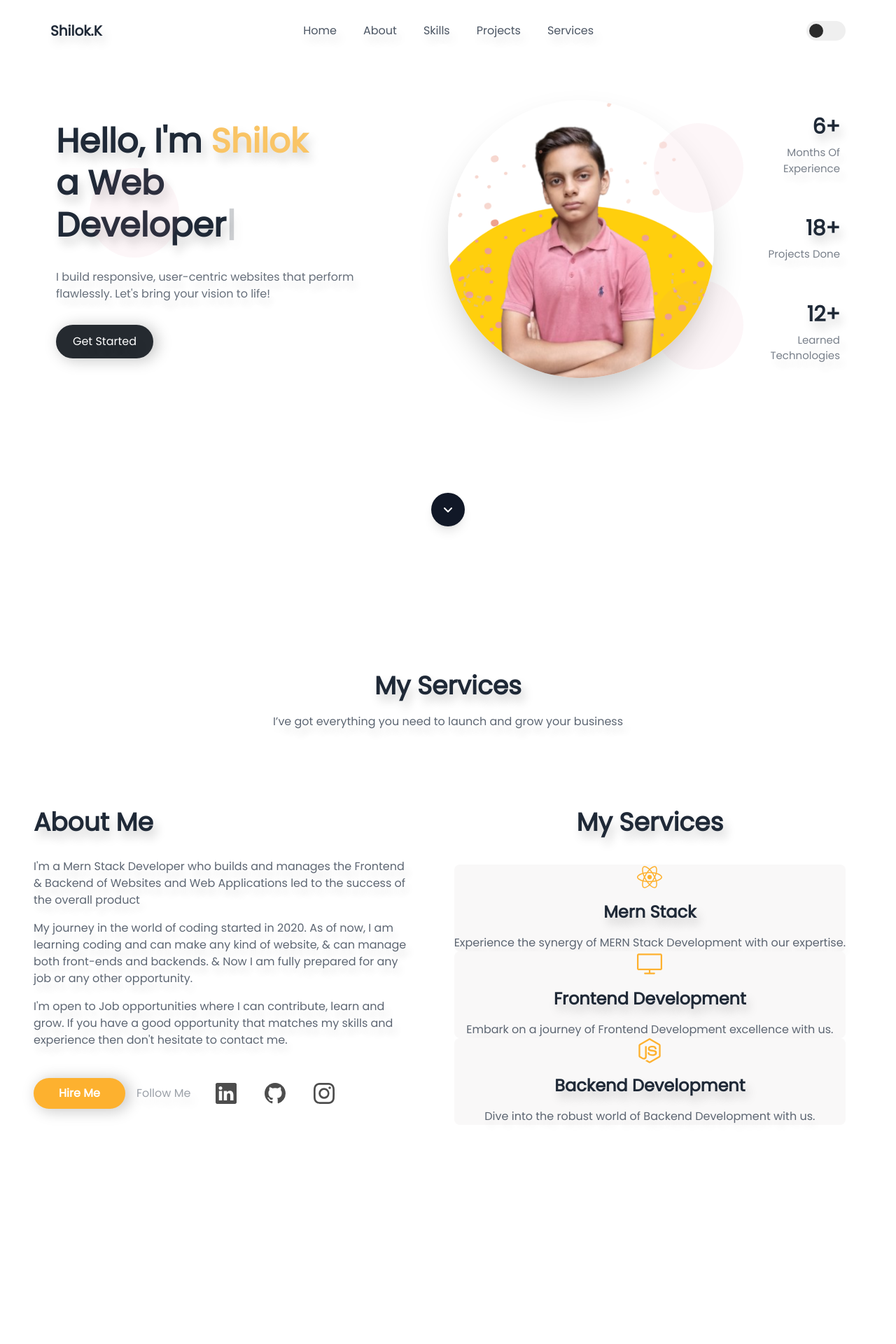
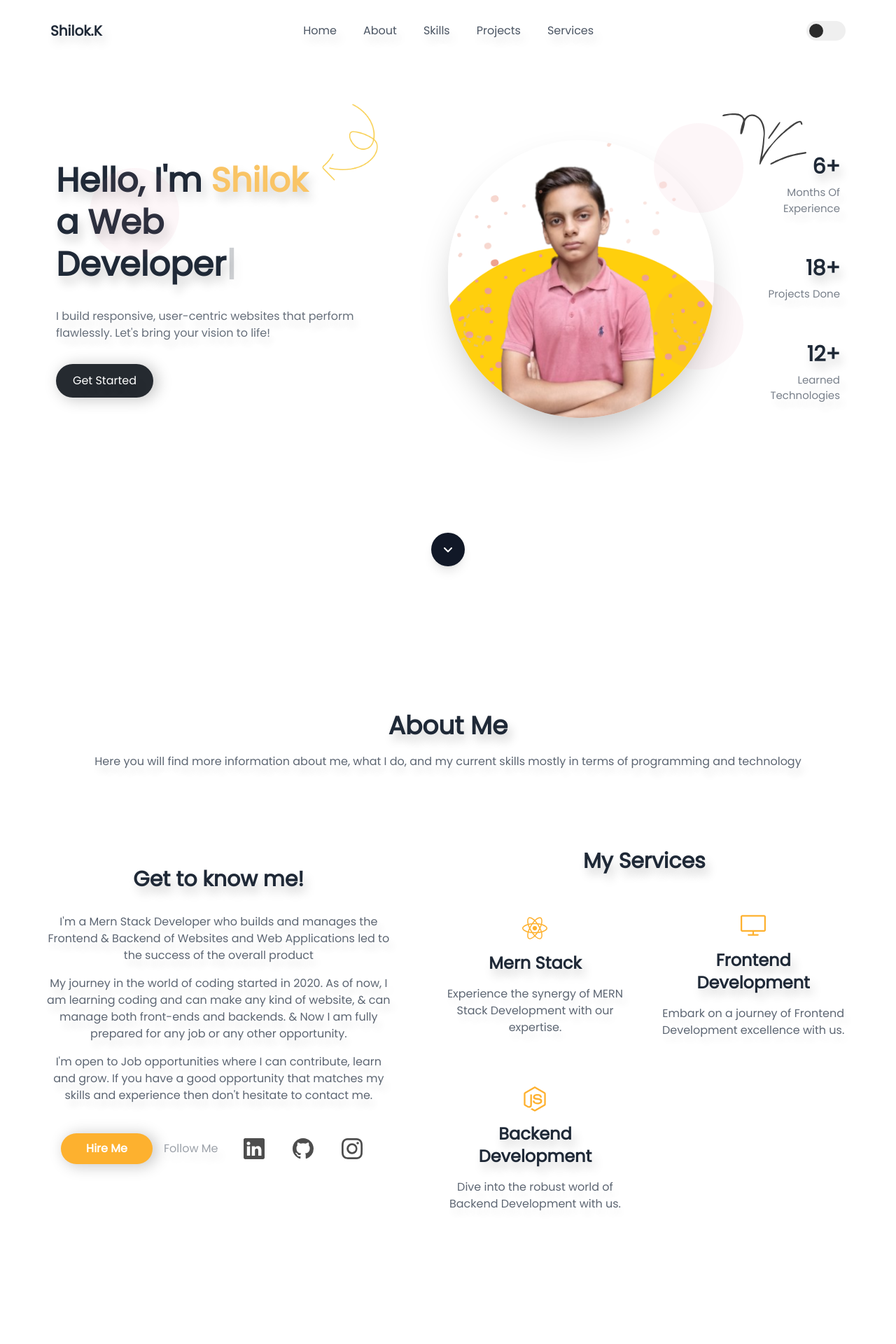
Before and after one commit to web4389/My-Portfolio, a React (Vite) app: page / in a window 1280 px wide. Shown: the top 1920 px of the page at 70% size. Built offline with nearby package versions, Linux system fonts and the light colour scheme.

Commit message:
Local Changes

```diff
--- a/src/components/AboutMeSection.jsx
+++ b/src/components/AboutMeSection.jsx
@@ -21,25 +21,24 @@ const AboutMe = ({ Colors }) => {
         viewport={{ once: true }}
       >
         <h2 className="text-4xl font-bold mb-[19px]" style={Colors.h1}>
-          My Services
+        About Me
         </h2>
-        <p className="mt-4" style={Colors.p}>
-          I’ve got everything you need to launch and grow your business
+        <p className="mt-4 max-md:px-5 md:px-12 lg:px-20" style={Colors.p}>Here you will find more information about me, what I do, and my current skills mostly in terms of programming and technology
         </p>
       </motion.div>
       {/* About Me Content */}
-      <div className=" max-lg:flex-col lg:px-12 flex lg:justify-between">
+      <div className=" max-lg:flex-col lg:px-12 flex gap-x-8 justify-center items-center lg:justify-between">
         <motion.div
           initial={{ opacity: 0, x: 70 }}
           whileInView={{ opacity: 1, x: 0 }}
           viewport={{ once: true }}
           transition={{ duration: 0.5, ease: "linear", delay: 0.5 }}
-          className="text-center lg:text-left max-sm:px-3 max-sm:w-auto max-lg:w-[65%] lg:max-w-[45%] flex flex-col justify-center gap-y-[15px] pb-16"
+          className="text-center lg:text-left max-sm:px-3 flex flex-col justify-center items-center gap-y-[15px] lg:w-[87%] pb-16"
         >
-          <h2 className="text-4xl font-bold" style={Colors.h1}>
-            About Me
+          <h2 className="text-3xl font-bold text-center" style={Colors.h1}>
+          Get to know me!
           </h2>
-          <div className="opacity-90" style={Colors.p}>
+          <div className="opacity-90 max-sm:w-auto max-lg:w-[65%] lg:max-w-[93%] text-center" style={Colors.p}>
             <p className="mt-4">
               I'm a Mern Stack Developer who builds and manages the Frontend &
               Backend of Websites and Web Applications led to the success of the
--- a/src/components/HeroSection.jsx
+++ b/src/components/HeroSection.jsx
@@ -1,7 +1,8 @@
-import React from "react";
 import "../css/heroSection.css";
 import { motion } from "framer-motion";
 import MyPic from "../images/MyPicForFirstSection.png";
+import Arrow from "../images/Arrow.png";
+import Design from "../images/Design.svg";
 import { useDarkMode } from "../components/DarkModeContext";
 import { useSpring, animated } from "react-spring";
 import { ReactTyped } from "react-typed";
@@ -23,12 +24,20 @@ const HeroSection = () => {
     <section
       className={`${
         darkMode ? "bg-[#212121] text-white" : "bg-white"
-      } max-md:py-[120px] md:py-[100px] flex justify-center items-end font-poppins_Regular`}
+      } max-md:py-[120px] md:pb-[100px] md:pt-[200px] flex justify-center items-end font-poppins_Regular`}
       id="heroSection"
-      style={{ minHeight: "80vh" }}
     >
       <div className="container mx-auto flex flex-col-reverse md:flex-row items-center max-lg:px-4 lg:px-20">
         <div className="text-center md:text-left md:w-1/2 gap-y-10 leading-[24px]">
+        <motion.img
+              initial={{ opacity: 0, scale: 0 }}
+              animate={{ opacity: 1, scale: 1 }}
+              transition={{ type: "spring", duration: 0.3, delay: 4.7 }}
+              src={Arrow}
+              alt="Arrow"
+              className="md:w-[80px] max-md:w-[50px] fixed max-md:right-[10%] md:ml-[380px] md:-mt-[80px]"
+              id="Arrow"
+            />
           <motion.h1
             initial={{ opacity: 0, x: -100 }}
             animate={{ opacity: 1, x: 0 }}
@@ -37,7 +46,7 @@ const HeroSection = () => {
               darkMode ? "text-white" : "text-gray-800"
             } min-[1000px]:pr-16 min-[1100px]:pr-20 min-[1280px]:pr-44`}
           >
-            Hello, I'm <span className="text-orange-500">Shilok</span> a Web{" "}
+            Hello, I'm <span className="text-orange-500">Shilok</span> a Web
             <div>
               <ReactTyped
                 strings={["Developer", "Tester", "Optimizer"]}
@@ -82,6 +91,15 @@ const HeroSection = () => {
               alt="Profile"
               className="rounded-full xl:w-[380px] max-xl:w-[320px]"
               id="MyPics"
+            />
+                   <motion.img
+              initial={{ opacity: 0, scale: 0 }}
+              animate={{ opacity: 1, scale: 1 }}
+              transition={{ type: "spring", duration: 0.3, delay: 4.7 }}
+              src={Design}
+              alt="Design"
+              className={`md:w-[120px] max-md:w-[80px] fixed max-md:right-[10%] mix-blend-difference ${darkMode?'!opacity-100':"!opacity-75"} md:right-[10%] max-md:-mt-[360px] md:-mt-[400px]`}
+              id="Design"
             />
             <motion.div
               initial={{ opacity: 0, x: 40 }}
--- a/src/components/Services.jsx
+++ b/src/components/Services.jsx
@@ -36,7 +36,7 @@ const Services = ({ Colors }) => {
       id="services"
       style={Colors.bg}
     >
-      <div className="container mx-auto max-md:px-4 md:px-6">
+      <div className="mx-auto max-md:px-4">
         <motion.div
           className="text-center"
           initial={{ opacity: 0, x: -100 }}
@@ -44,11 +44,11 @@ const Services = ({ Colors }) => {
           transition={{ duration: 0.5, ease: "linear" }}
           viewport={{ once: true }}
         >
-          <h2 className="text-4xl font-bold pb-10" style={Colors.h1}>
+          <h2 className="text-3xl font-bold pb-8" style={Colors.h1}>
             My Services
           </h2>
         </motion.div>
-        <div className="">
+        <div className="grid max-xl:grid-cols-1 xl:grid-cols-2 justify-center gap-y-5 items-center text-center">
           {services.map((service, index) => (
             <motion.div
               key={index}
@@ -56,11 +56,7 @@ const Services = ({ Colors }) => {
               whileInView={{ opacity: 1, x: 0 }}
               transition={{ duration: 0.3, delay: index * 0.2 }}
               viewport={{ once: true }}
-              className={`${
-                darkMode
-                  ? "hover:!bg-[#303030] bg-[#282828]"
-                  : "hover:!bg-[#fff8f2] bg-[#f9f8f8]"
-              } hover:!scale-[1.01] transition rounded-lg duration-300 text-center`}
+              className={` hover:!scale-[1.01] transition rounded-lg duration-300 text-center p-6`}
             >
               <div className="flex justify-center mb-4 text-[#feb12f] text-4xl">
                 {service.icon}
@@ -69,7 +65,7 @@ const Services = ({ Colors }) => {
                 {service.title}
               </h3>
               <a
-                className={`text-gray-500 ${
+                className={`text-gray-500 text-center ${
                   darkMode ? "opacity-70" : "opacity-90"
                 }`}
                 style={Colors.ownOpacityPara}
--- a/src/components/Skills.jsx
+++ b/src/components/Skills.jsx
@@ -12,7 +12,7 @@ import { IoLogoJavascript } from "react-icons/io5";
 import { SiMongodb, SiExpress, SiRedux } from "react-icons/si";
 import { RiTailwindCssFill } from "react-icons/ri";
 import { TbBrandFramerMotion } from "react-icons/tb";
-import React from "react";
+import Arrow from "../images/Arrow.png";
 import { motion } from "framer-motion";
 import { useDarkMode } from "../components/DarkModeContext";
 
@@ -76,6 +76,18 @@ const SkillsSection = ({ Colors }) => {
         <h2 className="text-4xl font-bold text-gray-800" style={Colors.h1}>
           Skills
         </h2>
+        {/* <motion.img
+              initial={{ opacity: 0, scale: 0 }}
+              animate={{ opacity: 1, scale: 1 }}
+              transition={{ type: "spring", duration: 0.3, delay: 4.7 }}
+              src={Arrow}
+              alt="Arrow"
+              className="md:w-[80px] max-md:w-[50px] fixed max-md:right-[10%] md:ml-[380px] md:-mt-[80px]"
+              id="Arrow"
+            /> */}
+            <img src={Arrow} alt="Arrow"
+              className="md:w-[80px] max-md:w-[50px] fixed max-md:right-[10%] md:ml-[380px] md:-mt-[80px]"
+              id="Arrow" />
         <p className="text-gray-700 mb-16 mt-4 px-5" style={Colors.p}>
           The skills, tools, and technologies I use to bring your products to
           life:
```
Also changed, not shown: src/images/Arrow.png (added), src/images/Design.svg (added).
